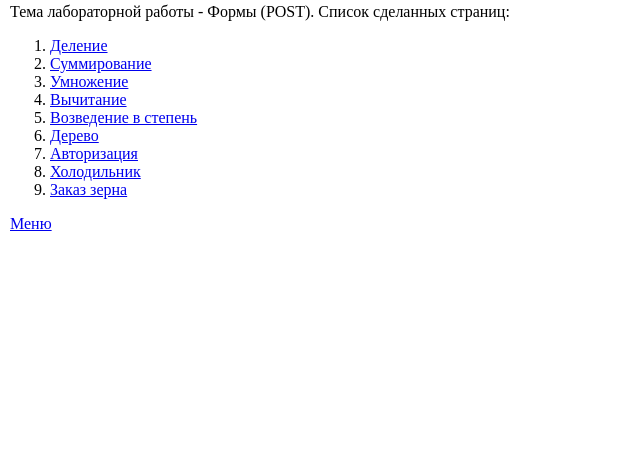
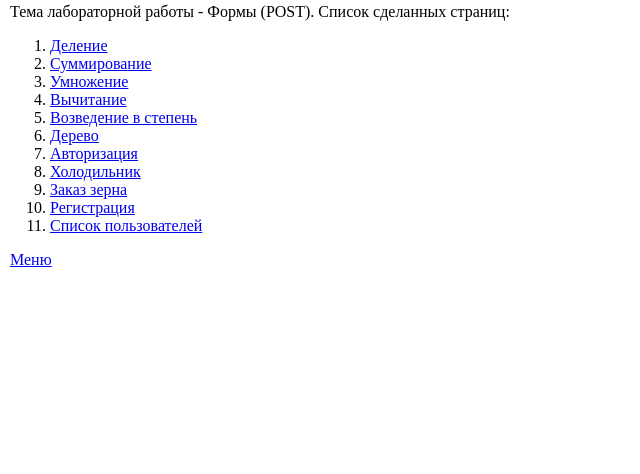
Before and after one commit to SofiaPon/web-programming-labs-2, a Flask app: page /lab4/ in a window 1280 px wide. Shown: the part 175-649 px from the top of the page, without its empty margins (0-640 px from the left). Run offline with Flask 3, Linux system fonts and the light colour scheme.

Commit message:
Дополнительное задание

```diff
--- a/templates/lab4/lab4.html
+++ b/templates/lab4/lab4.html
@@ -16,6 +16,8 @@
        <li><a href="/lab4/login">Авторизация</a></li>
        <li><a href="/lab4/fridge">Холодильник</a></li>
        <li><a href="/lab4/grain_order">Заказ зерна</a></li>
+       <li><a href="/lab4/register">Регистрация</a></li>
+        <li><a href="/lab4/users">Список пользователей</a></li>
    </ol>
 
 {% endblock %}
```
